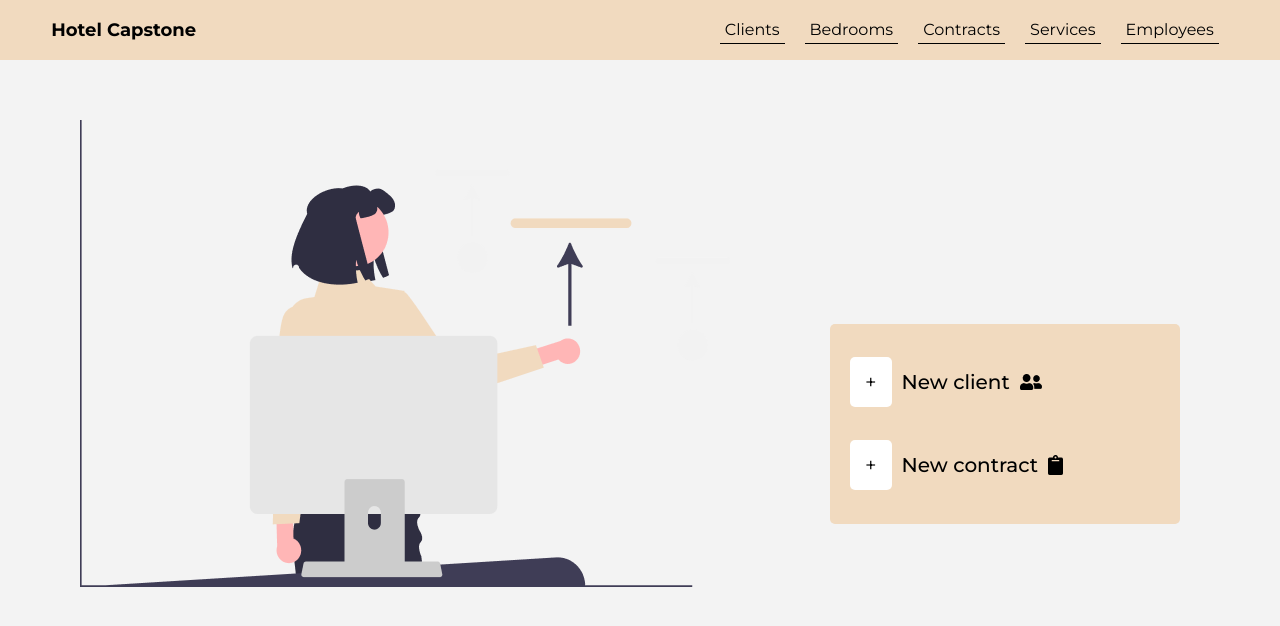
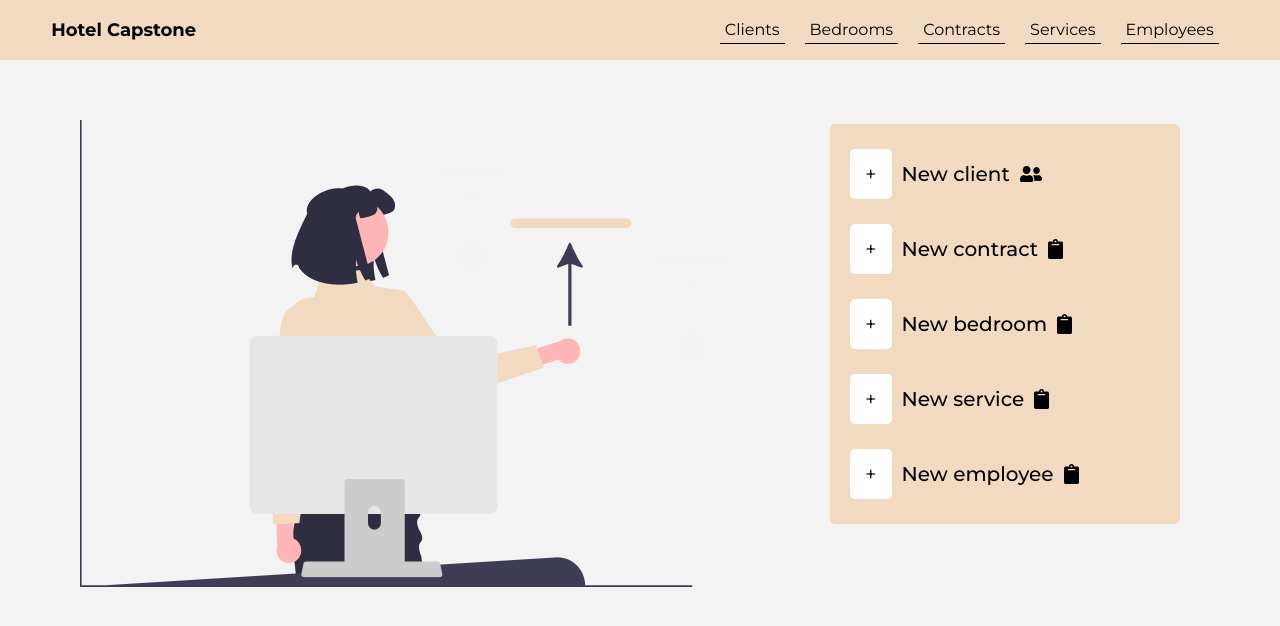
Before and after one commit to henriquemarioto/capstone-hotel-frontend, a React (Vite) app: page /Dashboard in a window 1280 px wide. Shown: the top 626 px of the page. Built offline with nearby package versions, Linux system fonts and the light colour scheme.

Commit message:
feat admin dashboard

```diff
--- a/src/pages/Dashboard/index.tsx
+++ b/src/pages/Dashboard/index.tsx
@@ -1,16 +1,49 @@
-import { Menu, Container } from './style'
+import { Menu, Container, Admin } from './style'
 import GlobalStyle from "./style";
 import icon_people from "./img/icon-people.png"
 import icon from "./img/icon.png"
 import background from "./img/background.png"
 import Header from '../../components/Header';
+import { useState } from 'react';
 const Dashboard = () => {
+
+    const [isAdmin, setIsAdmin] = useState(true)
+
     return(
         <>
             <GlobalStyle/>
             <Header/>
             <Menu>
                 <img className='background' src={background} alt=""/>
+                   {isAdmin ?
+                    <Admin>
+                        <div>
+                            <span>+</span>
+                            <p>New client</p>
+                            <img src={icon_people} alt="icon"/>
+                        </div>
+                        <div>
+                            <span>+</span>
+                            <p>New contract</p>
+                            <img src={icon} alt="icon"/>
+                        </div>
+                        <div>
+                            <span>+</span>
+                            <p>New bedroom</p>
+                            <img src={icon} alt="icon"/>
+                        </div>
+                        <div>
+                            <span>+</span>
+                            <p>New service</p>
+                            <img src={icon} alt="icon"/>
+                        </div>
+                        <div>
+                            <span>+</span>
+                            <p>New employee</p>
+                            <img src={icon} alt="icon"/>
+                        </div>
+                    </Admin>
+                    :
                     <Container>
                         <div>
                             <span>+</span>
@@ -23,6 +56,7 @@ const Dashboard = () => {
                             <img src={icon} alt="icon"/>
                         </div>
                     </Container>
+                   }
             </Menu>
         </>
     );
--- a/src/pages/Dashboard/style.ts
+++ b/src/pages/Dashboard/style.ts
@@ -30,13 +30,13 @@ export const Menu = styled.section`
   align-items: center;
 `
 export const Container = styled.section`
-  margin-top: 200px;
+  margin-top: 100px;
   transition: 0.4s;
   display: flex;
   flex-direction: column;
   justify-content: space-evenly;
-  width: 280px;
-  height: 165px;
+  width: 320px;
+  height: 200px;
   background-color: var(--beige-1);
   border-radius: 5px;
   div{
@@ -67,6 +67,49 @@ export const Container = styled.section`
      padding: 15px;
    }
   }
+`
+  export const Admin = styled.section`
+  margin-top: 100px;
+  transition: 0.4s;
+  display: flex;
+  flex-direction: column;
+  justify-content: space-evenly;
+  width: 320px;
+  height: 400px;
+  background-color: var(--beige-1);
+  border-radius: 5px;
+  div{
+      display: flex;
+      align-items: center;
+  }
+  p{
+    margin: 0 10px;
+    font-weight: 500;
+  }
+  span{
+      transition: 0.4s;
+      padding: 10px;
+      background-color: var(--white-0);
+      border-radius: 5px;
+      cursor: pointer;
+      margin-left: 20px;
+  }
+  span:hover{
+    transition: 0.4s;
+    background-color: var(--beige-dark);
+  }
+  @media (min-width: 560px) {
+   width: 350px;
+   height: 400px;
+   font-size: 20px;
+   span{
+     padding: 15px;
+   }
+  }
+
+  @media (min-width: 930px) {
+    margin-top: 0;
+  }
 
 `
 export default GlobalStyle
```
Lines whose indentation alone changed are shown as unchanged.
